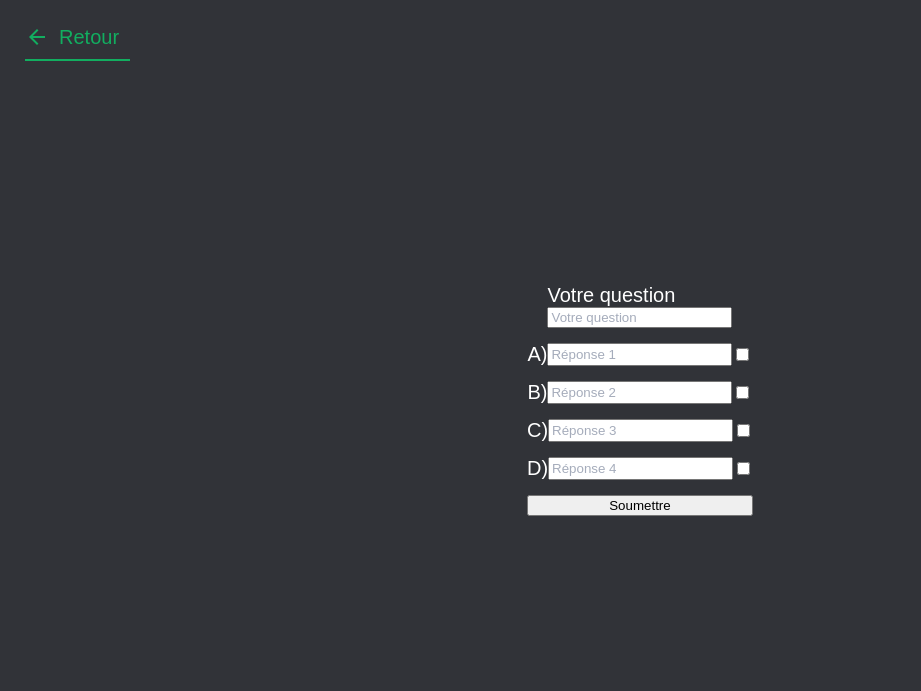
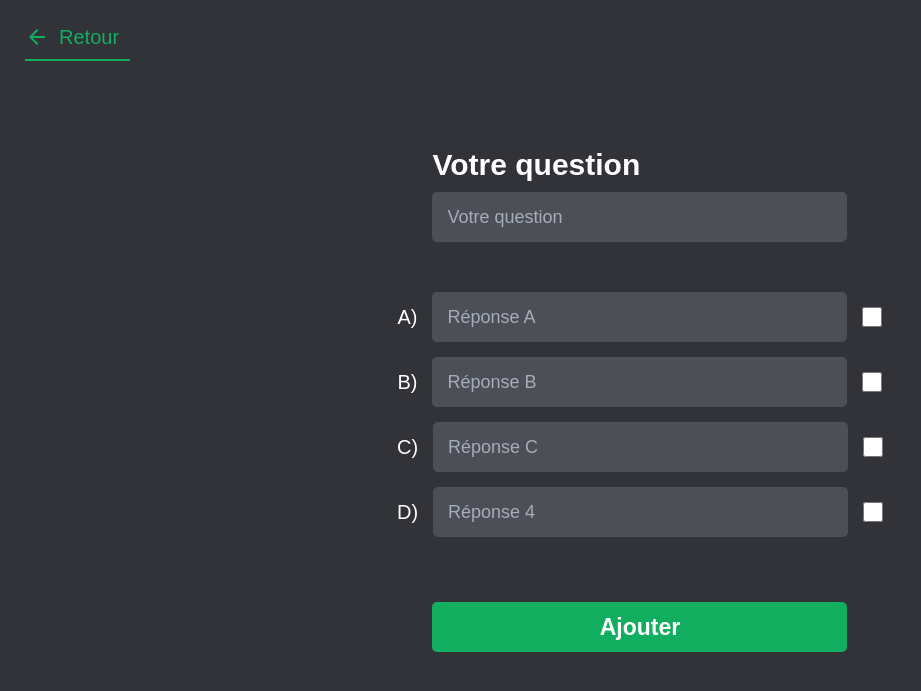
Before and after one commit to SulienP/projet_b2_dev, a Django app: page /contribution/ in a window 1280 px wide. Shown: the top 691 px of the page, without its empty margins (0-921 px from the left). Run offline with Django 5.2, Linux system fonts and the light colour scheme; a user stored in the database is signed in.

Commit message:
:lipstick: Improve interface of Add question page

```diff
--- a/yculture/accounts/templates/accounts/login.html
+++ b/yculture/accounts/templates/accounts/login.html
@@ -5,7 +5,6 @@
 {% block content %}
     {% load static %}
     <link rel="stylesheet" href="{% static 'accounts/css/base.css' %}">
-    <link rel="stylesheet" href="{% static 'accounts/css/login.css' %}">
 
     <div class="base">
         <h1>Connexion</h1>
--- a/yculture/accounts/templates/accounts/signup.html
+++ b/yculture/accounts/templates/accounts/signup.html
@@ -5,7 +5,6 @@
 {% block content %}
     {% load static %}
     <link rel="stylesheet" href="{% static 'accounts/css/base.css' %}">
-    <link rel="stylesheet" href="{% static 'accounts/css/signup.css' %}">
 
     <div class="base">
         <h1>S'inscrire</h1>
--- a/yculture/play/static/play/css/contribution.css
+++ b/yculture/play/static/play/css/contribution.css
@@ -13,6 +13,8 @@ h2 {
 form {
     display: flex;
     flex-direction: column;
+    justify-content: center;
+    align-items: center;
 }
 
 ul {
@@ -23,11 +25,68 @@ ul {
 }
 
 li {
+    margin-bottom: 15px;
+}
+
+li:not(:first-child) {
     display: flex;
-    margin-bottom: 15px;
+    align-items: center;
+
 }
 
 li:first-child {
     display: flex;
     flex-direction: column;
+    margin-bottom: 50px;
 }
+
+li:first-child label {
+    font-size: 1.5em;
+    font-weight: 700;
+    margin-bottom: 10px;
+}
+
+:first-child input[type="text"] {
+    width: 400px;
+    height: 50px;
+    padding: 0;
+    padding-left: 15px;
+    border: 0;
+    border-radius: 5px;
+    background-color: #4c4f56;
+    font-size: 0.9em;
+    color: white;
+}
+
+li:not(:first-child) input[type="text"] {
+    margin: 0px 15px;
+}
+
+input[type="checkbox"] {
+    width: 20px;
+    height: 20px;
+    margin: 0;
+    padding: 0;
+}
+
+input::placeholder{
+    color: #a5acbb;
+    padding-left: -15px;
+}
+
+input:focus {
+    outline: 2px solid var(--action-color);
+}
+
+button {
+    width: 415px;
+    height: 50px;
+    border: 0;
+    border-radius: 5px;
+    margin-top: 50px;
+    cursor: pointer;
+    font-weight: 700;
+    font-size: 1.15em;
+    background-color: var(--action-color);
+    color: white;
+}
--- a/yculture/play/templates/play/contribution.html
+++ b/yculture/play/templates/play/contribution.html
@@ -17,26 +17,26 @@
                     </li>
                     <li>
                         <label for="answer1">A&rpar;</label>
-                        <input type="text" id="answer1" name="answer1" placeholder="Réponse 1" aria-label="Réponse 1" role="textbox">
+                        <input type="text" id="answer1" name="answer1" placeholder="Réponse A" aria-label="Réponse 1" role="textbox">
                         <input type="checkbox" id="correct1" name="correct" value="1">
                     </li>
                     <li>
                         <label for="answer1">B&rpar;</label>
-                        <input type="text" id="answer2" name="answer2" placeholder="Réponse 2" aria-label="Réponse 2" role="textbox">
+                        <input type="text" id="answer2" name="answer2" placeholder="Réponse B" aria-label="Réponse 2" role="textbox">
                         <input type="checkbox" id="correct2" name="correct" value="2">
                     </li>
                     <li>
                         <label for="answer1">C&rpar;</label>
-                        <input type="text" id="answer3" name="answer3" placeholder="Réponse 3" aria-label="Réponse 3" role="textbox">
+                        <input type="text" id="answer3" name="answer3" placeholder="Réponse C" aria-label="Réponse 3" role="textbox">
                         <input type="checkbox" id="correct3" name="correct" value="3">
                     </li>
                     <li>
                         <label for="answer1">D&rpar;</label>
-                        <input type="text" id="answer4" name="answer4" placeholder="Réponse 4" aria-label="Réponse 4" role="textbox">
+                        <input type="text" id="answer4" name="answer4" placeholder="Réponse 4" aria-label="Réponse D" role="textbox">
                         <input type="checkbox" id="correct4" name="correct" value="4">
                     </li>
                 </ul>
-                <button type="submit" role="button">Soumettre</button>
+                <button type="submit" role="button">Ajouter</button>
             </form>
         {% else %}
             <h2>Vous devez être connecté pour ajouter des questions</h2>
```
Also changed, not shown: yculture/accounts/static/accounts/css/login.css (deleted), yculture/accounts/static/accounts/css/signup.css (deleted), yculture/db.sqlite3.
